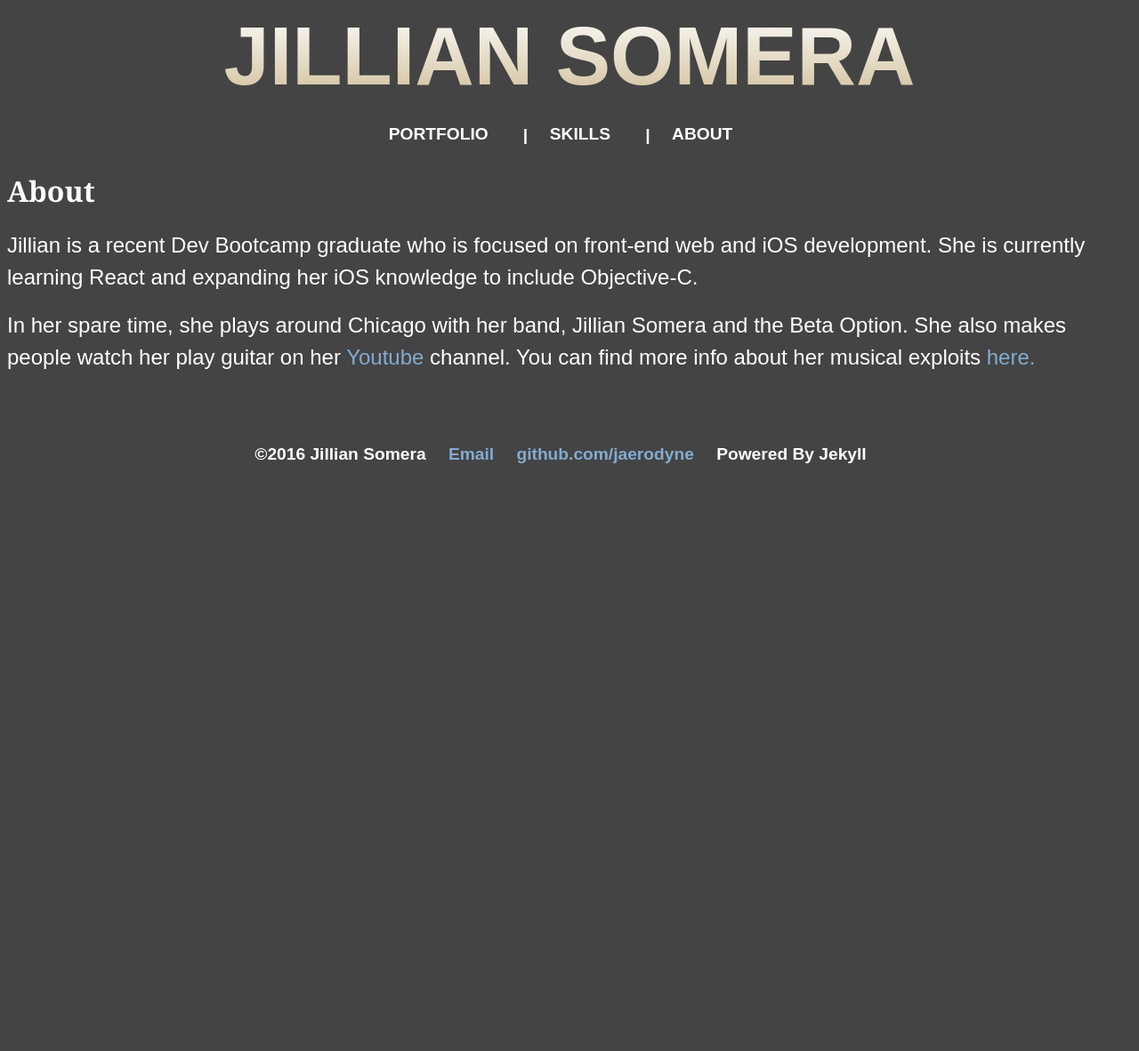
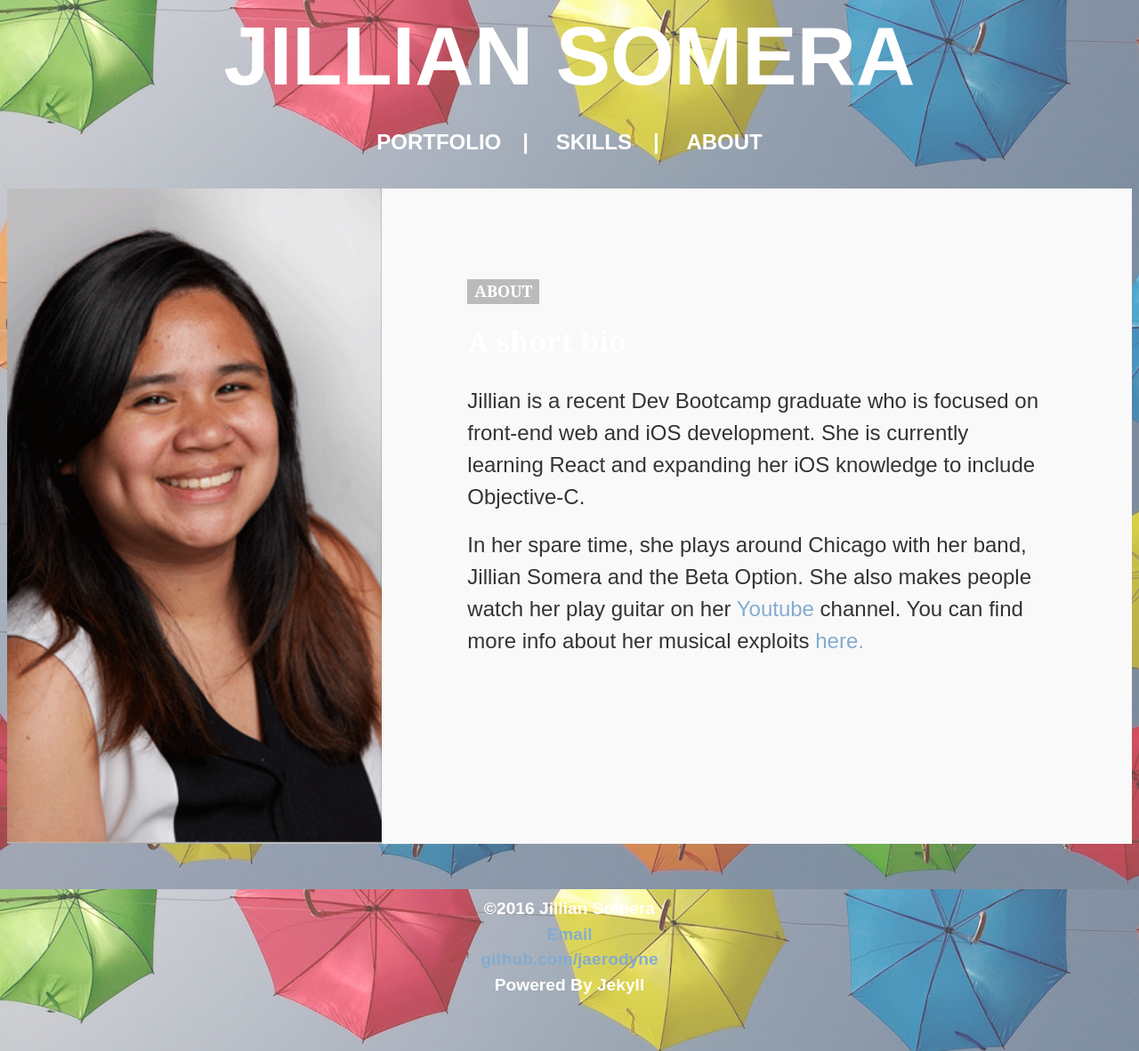
Before and after one commit to jaerodyne/jaerodyne.github.io, a Jekyll site: the page built from about/index.html, in a window 1280 px wide. Shown: the whole page at 89% size. Built offline with Jekyll 4.4.1, drawn with Linux system fonts in a browser that asks for light colours; nearby versions of some CDN libraries; some web fonts are replaced; before the commit the page ends 908 px from its top, so only the background shows below that.

Commit message:
Add img card to about page

```diff
--- a/_config.yml
+++ b/_config.yml
@@ -4,7 +4,7 @@ email: jsomera@gmail.com
 description: >
   A guide to getting started with Jekyll.
 baseurl: ""
-url: "http://localhost:4000/portfolio"
+url: "http://localhost:4000"
 github_username:  jaerodyne
 # Build Settings
 sass:
--- a/_layouts/default.html
+++ b/_layouts/default.html
@@ -10,9 +10,6 @@
 		</article>
 		{% include footer.html %}
 	</main>
-	<div class="bkgd-img">
-		<!-- <img src="../../public/img/sb5yutjybrm-alejandro-garrido-navarro.jpg"> -->
-	</div>
 </body>
 
 </html>
--- a/_sass/_cards.scss
+++ b/_sass/_cards.scss
@@ -1,3 +1,4 @@
+// Portfolio Cards
 .cards {
   display: flex;
   flex-wrap: wrap;
@@ -90,6 +91,7 @@
   }
 }
 
+// About Card
 .git-style {
   text-align: center;
   color: black;
@@ -103,3 +105,72 @@
       text-decoration: underline;
     }
 }
+
+.side-image {
+  $base-line-height: 1.5em !default;
+  $action-color: #477DCA !default;
+  $dark-gray: #333 !default;
+  $large-screen: 53.75em !default;
+  $base-font-color: $dark-gray !default;
+  $side-image-background-top: #B5EBEB;
+  $side-image-background-bottom: #5DAC5D;
+  $side-image-content-background: #F9F9F9;
+  $side-image-border: 1px solid darken(transparentize($side-image-background-bottom, 0.8), 30%);
+
+  background: $side-image-content-background;
+
+  @include media($large-screen) {
+    @include row(table);
+  }
+
+  .images-wrapper {
+    background: url("../../public/img/linkedin.gif"),
+                linear-gradient($side-image-background-top, $side-image-background-bottom),
+                no-repeat $side-image-background-top scroll;
+    background-color: $side-image-background-top;
+    background-size: cover;
+    border-bottom: $side-image-border;
+    display: block;
+    min-height: 8em;
+    padding: 3em;
+
+    @include media($large-screen) {
+      @include span-columns(4);
+      background-position: bottom;
+      background-size: cover;
+      border-right: $side-image-border;
+    }
+  }
+
+  .side-image-content {
+    @include span-columns(12);
+    padding: 1em 1em 4em 1em;
+
+    @include media($large-screen) {
+      @include span-columns(8);
+      padding: 4em 4em 8em 4em;
+    }
+
+    h1 {
+      margin-bottom: 0.9em;
+    }
+
+    h4 {
+      background: #BBB;
+      color: white;
+      display: inline-block;
+      font-size: 0.75em;
+      margin-bottom: 1.3em;
+      padding: 3px 8px;
+      text-transform: uppercase;
+    }
+
+    p {
+      color: $base-font-color;
+      line-height: $base-line-height;
+      // margin-bottom: 1em;
+    }
+  }
+
+  @include reset-display();
+}
--- a/_sass/_layout.scss
+++ b/_sass/_layout.scss
@@ -4,27 +4,10 @@ body {
   color: white;
   height: 100%;
   background-color: #444444;
-  // background-image: url("../img/sb5yutjybrm-alejandro-garrido-navarro.jpg");
+  background-image: url("../img/sb5yutjybrm-alejandro-garrido-navarro.jpg");
   background-size: 1700px 1000px;
-  background-repeat: no-repeat;
+  background-repeat: repeat-y;
   background-blend-mode: screen;
-}
-
-.bkgd-img {
-  position: relative;
-  z-index: 1;
-}
-
-.bkgd-img::before {
-  position: absolute;
-  opacity: 0.5;
-  top: 0;
-  left: 0;
-  width: 100%;
-  height: 100%;
-  opacity: .4;
-  z-index: -1;
-  background-image: url("../img/sb5yutjybrm-alejandro-garrido-navarro.jpg");
 }
 
 .home {
@@ -36,6 +19,7 @@ ul.home-nav {
   display: inline-block;
   margin: 0 auto;
   text-transform: uppercase;
+  font-size: 24px;
 }
 
 .home-nav li:not(:first-child):before {
@@ -61,7 +45,7 @@ h1.name {
   -webkit-animation-duration: 2s;
   -webkit-animation-delay: 0s;
   -webkit-animation-iteration-count: 1;
-  background: -webkit-linear-gradient(#fff, #cebc95);
+  background: -webkit-linear-gradient(#fff, #fff);
   -webkit-background-clip: text;
   -webkit-text-fill-color: transparent;
   text-transform: uppercase;
@@ -96,10 +80,10 @@ nav ul, footer ul {
   text-align: center;
 }
 
-nav ul li, footer ul li {
-  display: inline;
-  margin-right: 20px;
-}
+// nav ul li, footer ul li {
+//   display: inline;
+//   margin-right: 20px;
+// }
 
 footer {
   width: 100%;
--- a/about/index.html
+++ b/about/index.html
@@ -2,17 +2,14 @@
 layout: default
 title: About Jillian Somera
 ---
-
-		<div class="about">
-			<h1>About</h1>
-			<p>Jillian is a recent Dev Bootcamp graduate who is focused on front-end web and iOS development. She is currently learning React and expanding her iOS knowledge to include Objective-C. </p>
+<div class="side-image">
+  <div class="images-wrapper"></div>
+    <div class="side-image-content">
+      <h4>About</h4>
+      <h1>A short bio</h1>
+      <p>Jillian is a recent Dev Bootcamp graduate who is focused on front-end web and iOS development. She is currently learning React and expanding her iOS knowledge to include Objective-C.</p>
 			<p>
 			In her spare time, she plays around Chicago with her band, Jillian Somera and the Beta Option. She also makes people watch her play guitar on her <a href="https://www.youtube.com/user/MiscellaneousJill">Youtube</a> channel. You can find more info about her musical exploits <a href="http://jilliansomera.com"> here. </a>
 			</p>
-
-<!-- 			<ul class="contacts">
-				<li><a href="#">@TwitterHandle</a></li>
-				<li><a href="#">Your Departmental Webpage</a></li>
-				<li><a href="#">Another site you want to link to</a></li>
-				</ul> -->
-		</div>
+  </div>
+</div>
```
Also changed, not shown: public/img/linkedin.gif (added).
